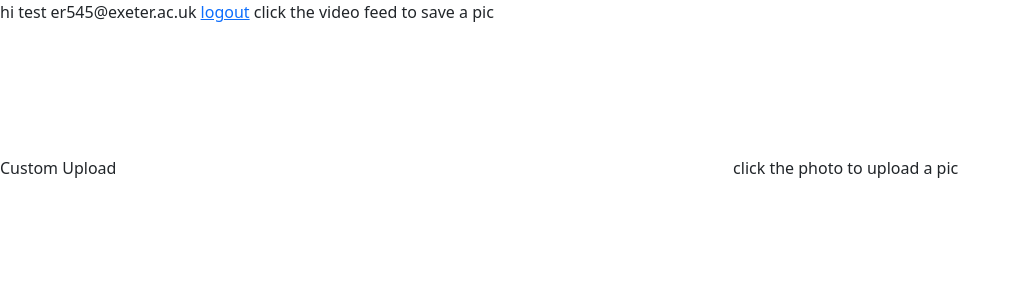
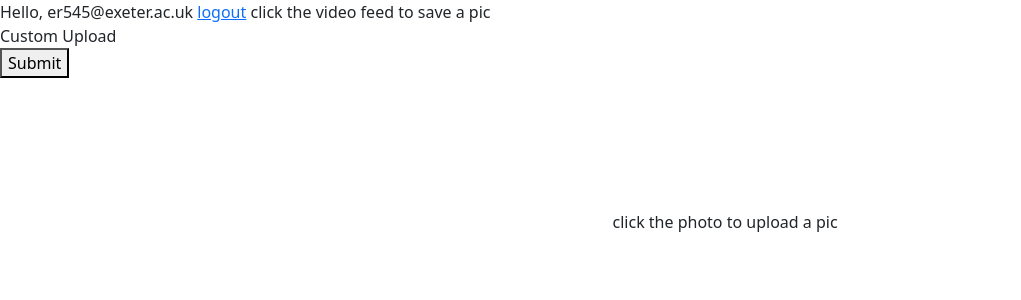
Before and after one commit to r-3than/Group17-ECM2434, a Django app: page /camera/ in a window 1280 px wide. Shown: the top 300 px of the page, without its empty margins (0-1021 px from the left). Run offline with Django 4.2, Linux system fonts and the light colour scheme; a user stored in the database is signed in.

Commit message:
temp changes

```diff
--- a/djangoApp/projectGreen/templates/camera/camera.html
+++ b/djangoApp/projectGreen/templates/camera/camera.html
@@ -14,16 +14,19 @@
     <link href="{% static 'css/camera.css' %}" rel="stylesheet" />
     <link href="{% static 'css/variables.css' %}" rel="stylesheet" />
   </head>
-  <a>hi test {{user.email}}</a>
+  <a>Hello, {{user.email}}</a>
   <a href="{% url 'microsoft_authentication:microsoft_authentication_logout' %}"
     >logout</a
   >
   <a>click the video feed to save a pic</a>
   <div>
+    <form method="post" enctype="multipart/form-data" action="/uploadphoto">
     <label class="custom-file-upload">
       <input type="file" accept="image/*" capture="camera">
       Custom Upload
     </label>
+    <div><button>Submit</button> </div>
+  </form>
     <video id="playbackvideo" autoplay muted></video>
     <canvas id="canvas" style="visibility: hidden"> </canvas>
     <img id="photo" />
```
